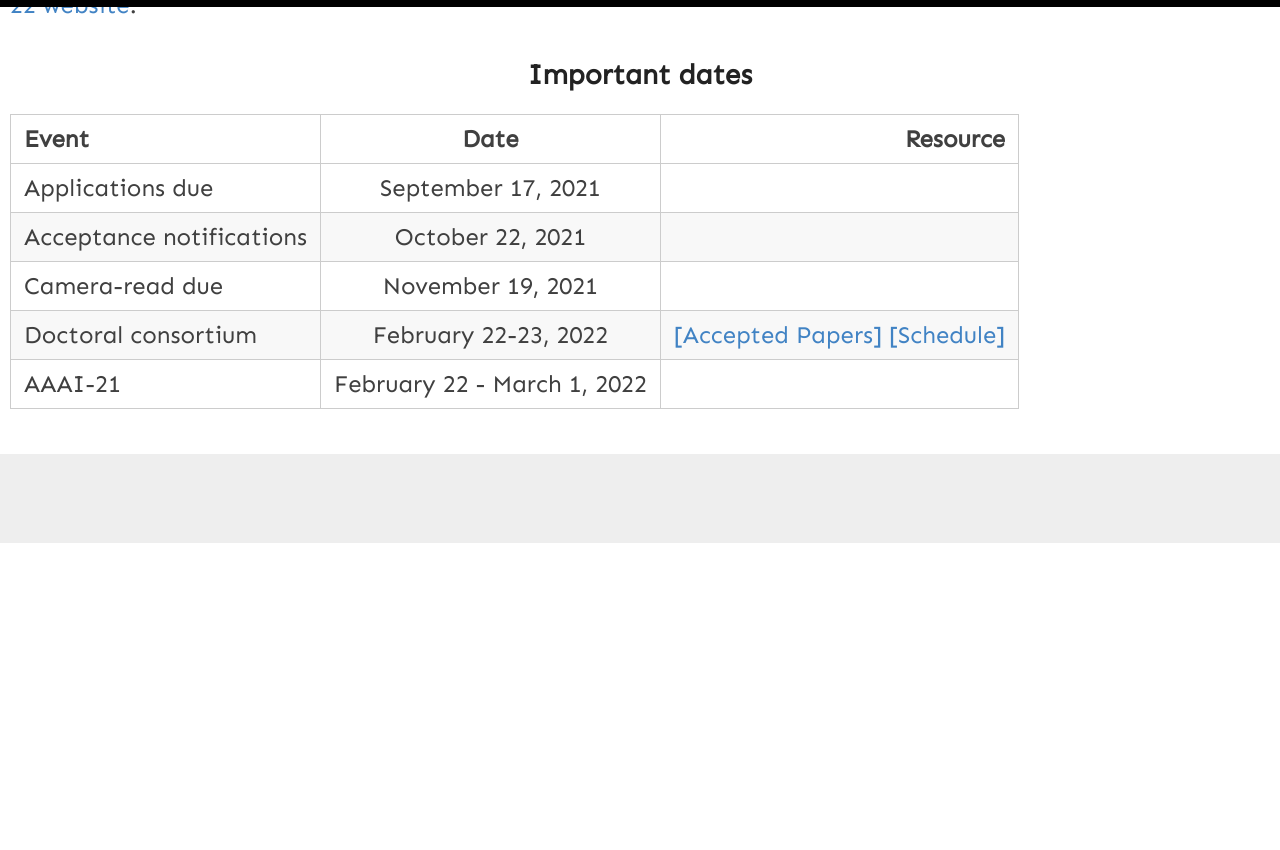
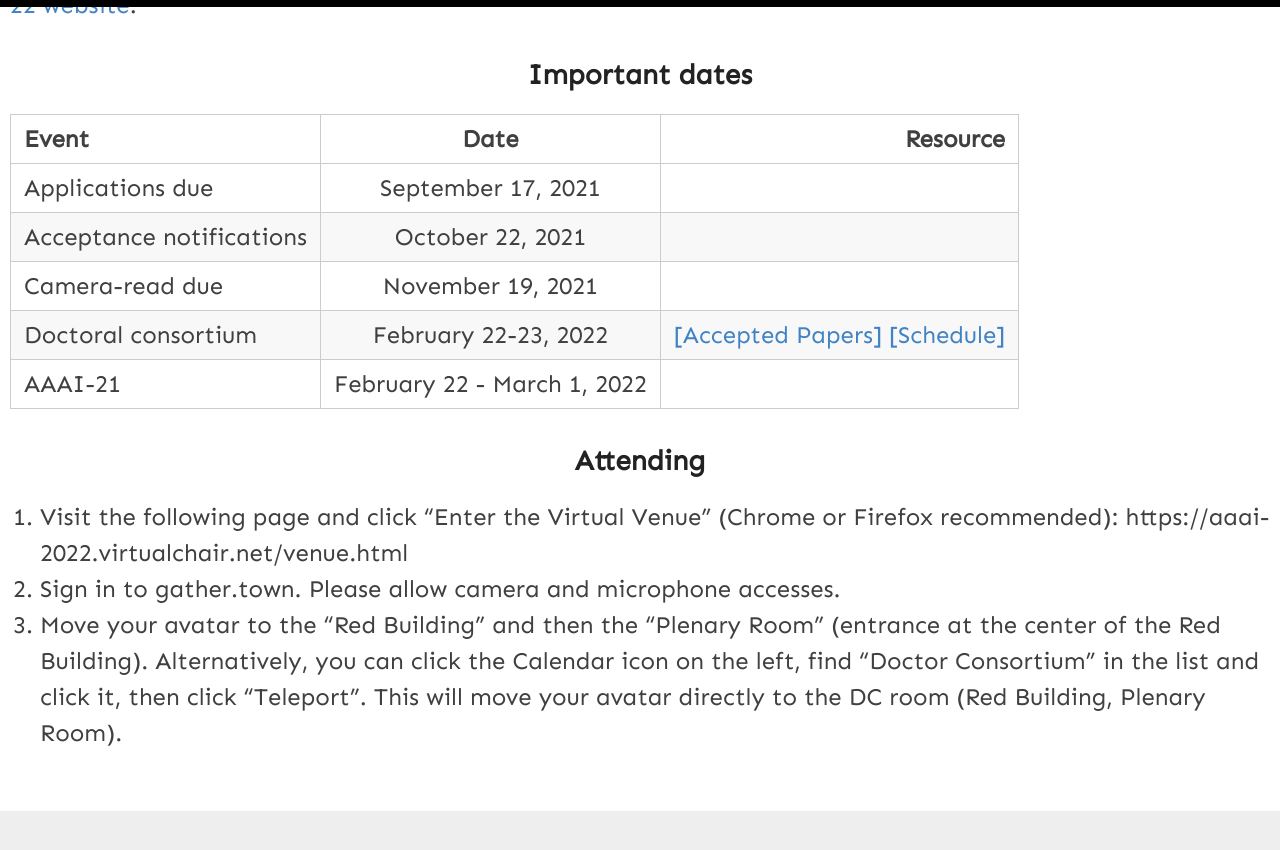
Before and after one commit to yue-ning/dc2025, a Jekyll site: the page built from index.md, in a window 1280 px wide and 900 px high, scrolled down 636 px. Shown: the top 850 px of the window. Built offline with Jekyll 4.4.1, drawn with Linux system fonts in a browser that asks for light colours; before the commit the page ends 1179 px from its top, so only the background shows below that.

Commit message:
Update index.md

```diff
--- a/index.md
+++ b/index.md
@@ -21,3 +21,8 @@ For additional information (e.g., application procedures) please refer to the ca
 |  Camera-read due | November 19, 2021 | |
 |  Doctoral consortium | February 22-23, 2022 | [[Accepted Papers]](/dc2022/papers) [[Schedule]](/dc2022/schedule) |
 |  AAAI-21 | February 22 - March 1, 2022 | |
+
+### Attending
+1. Visit the following page and click "Enter the Virtual Venue" (Chrome or Firefox recommended): https://aaai-2022.virtualchair.net/venue.html
+2. Sign in to gather.town. Please allow camera and microphone accesses.
+3. Move your avatar to the "Red Building" and then the "Plenary Room" (entrance at the center of the Red Building). Alternatively, you can click the Calendar icon on the left, find "Doctor Consortium" in the list and click it, then click "Teleport". This will move your avatar directly to the DC room (Red Building, Plenary Room).
```
